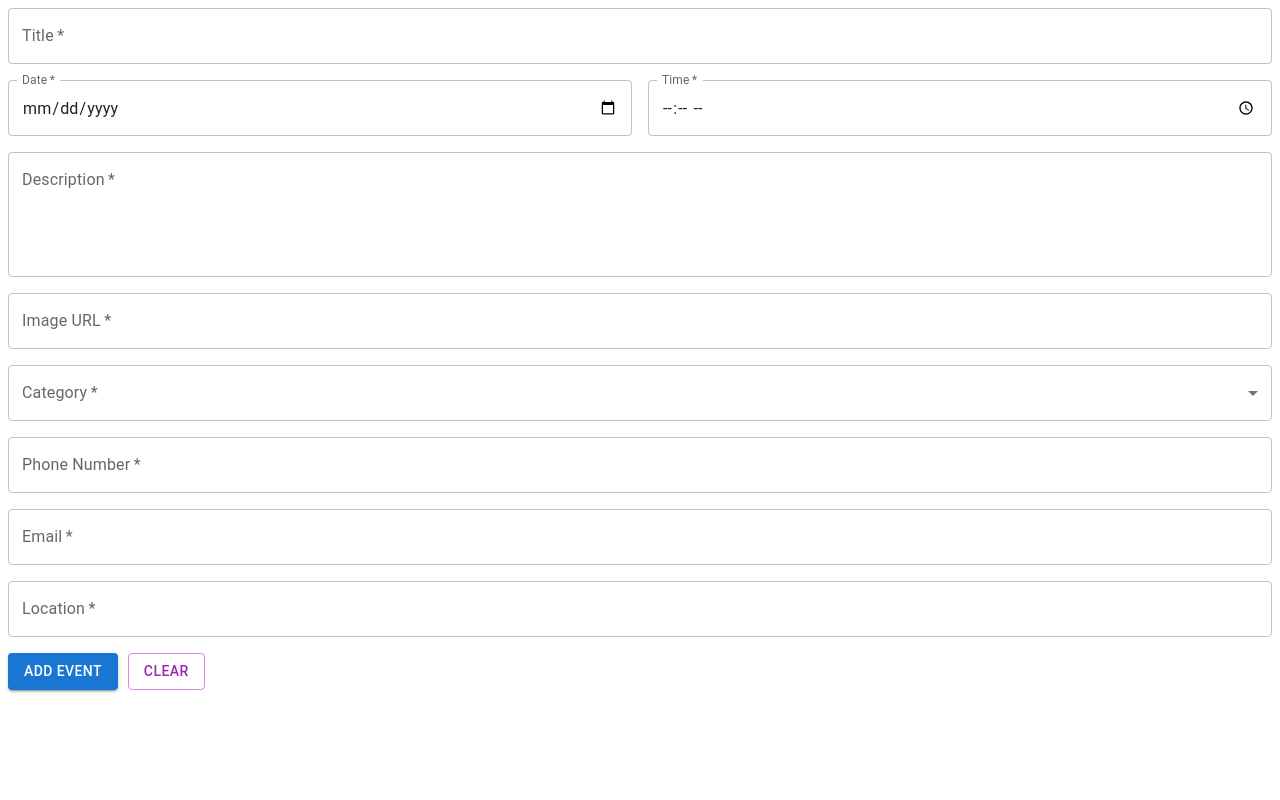
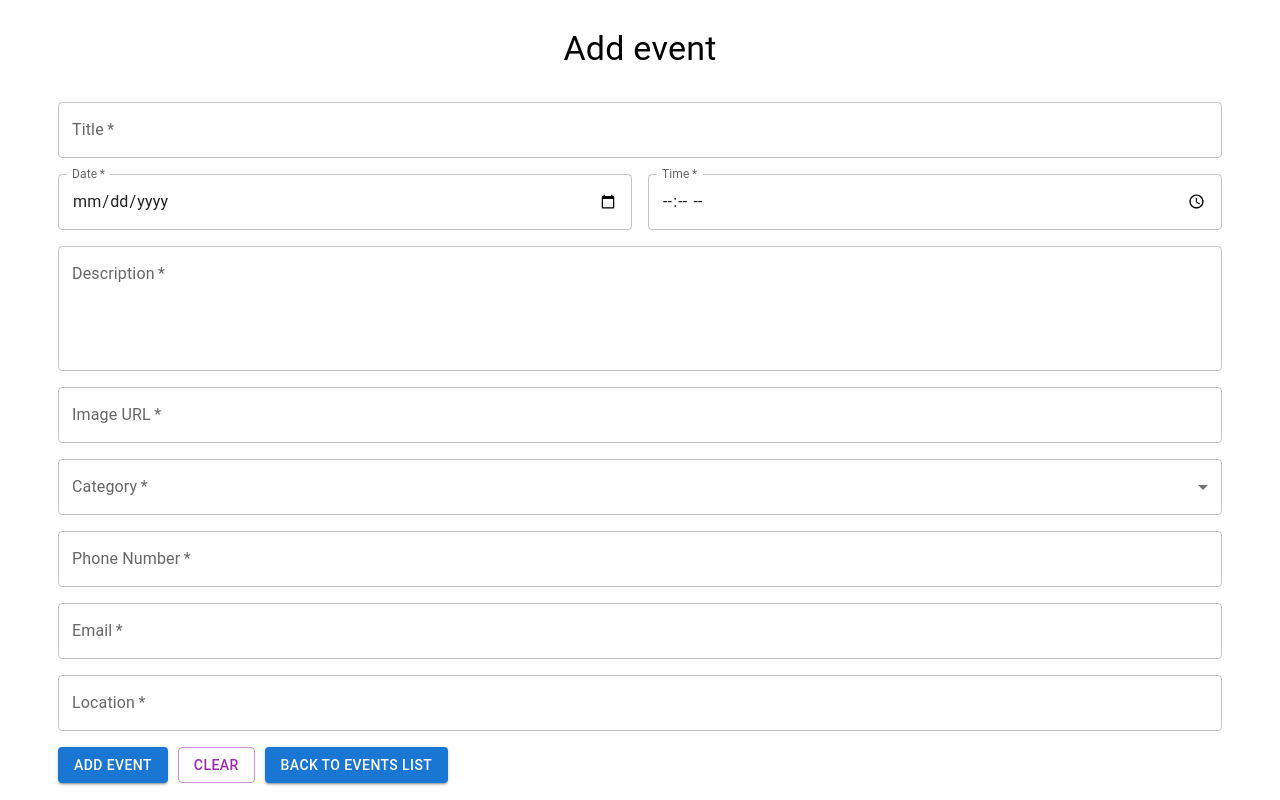
Before and after one commit to magdasoballa/events-list, a React (Create React App) app: page /add-event in a window 1280 px wide. Built offline with nearby package versions, Linux system fonts and the light colour scheme.

Commit message:
added date-fns + small style changes

```diff
--- a/package.json
+++ b/package.json
@@ -17,6 +17,7 @@
     "axios": "^1.7.2",
     "body-parser": "^1.20.2",
     "cors": "^2.8.5",
+    "date-fns": "^3.6.0",
     "express": "^4.19.2",
     "react": "^18.3.1",
     "react-dom": "^18.3.1",
--- a/public/index.html
+++ b/public/index.html
@@ -1,15 +1,15 @@
 <!DOCTYPE html>
 <html lang="en">
+
 <head>
   <meta charset="utf-8" />
   <link rel="icon" href="%PUBLIC_URL%/favicon.ico" />
   <meta name="viewport" content="width=device-width, initial-scale=1" />
   <meta name="theme-color" content="#000000" />
-    <meta
-      name="description"
-      content="Web site created using create-react-app"
-    />
-    <link rel="apple-touch-icon" href="%PUBLIC_URL%/logo192.png" />
+  <meta name="description" content="Web site created using create-react-app" />
+  <link rel="stylesheet" href="https://fonts.googleapis.com/css2?family=Lato:wght@400;700&display=swap">
+
+  <!-- <link rel="apple-touch-icon" href="%PUBLIC_URL%/logo192.png" /> -->
   <!--
       manifest.json provides metadata used when your web app is installed on a
       user's mobile device or desktop. See https://developers.google.com/web/fundamentals/web-app-manifest/
@@ -26,6 +26,7 @@
     -->
   <title>React App</title>
 </head>
+
 <body>
   <noscript>You need to enable JavaScript to run this app.</noscript>
   <div id="root"></div>
@@ -40,4 +41,5 @@
       To create a production bundle, use `npm run build` or `yarn build`.
     -->
 </body>
+
 </html>
--- a/server.js
+++ b/server.js
@@ -16,7 +16,8 @@ for (let i = 1; i <= 50; i++) {
     events.push({
         id: i,
         title: `Event ${i}`,
-        dateTime: `2024-07-${i < 10 ? '0' + i : i} 10:00`,
+        date: `2024-07-${i < 10 ? '0' + i : i}`,
+        time: `10:00`,
         description: `Description of Event ${i}`,
         image: `https://placeimg.com/400/300/${i}`,
         category: categories[i % categories.length],
--- a/src/App.tsx
+++ b/src/App.tsx
@@ -8,6 +8,7 @@ const App: React.FC = () => {
   return (
     <Router>
       <Routes>
+        <Route path="/" element={<EventsList />} />
         <Route path="/events" element={<EventsList />} />
         <Route path="/events/:id" element={<EventDetail />} />
         <Route path="/add-event" element={<AddEventForm />} />
--- /dev/null
+++ b/src/components/AddEventForm/AddEventForm.scss
@@ -0,0 +1,10 @@
+h4 {
+    display: flex;
+    align-items: center;
+    justify-content: center;
+    font-family: "Lato", Arial, sans-serif;
+    padding: 20px 0;
+}
+form {
+    padding: 0 50px;
+}
--- a/src/components/AddEventForm/AddEventForm.tsx
+++ b/src/components/AddEventForm/AddEventForm.tsx
@@ -1,7 +1,8 @@
 import React, { useState } from 'react';
-import { TextField, Button, Grid, MenuItem, Select, InputLabel, FormControl } from '@mui/material';
+import { TextField, Button, Grid, MenuItem, Select, InputLabel, FormControl, Typography } from '@mui/material';
 import axios from 'axios';
 import { useNavigate } from 'react-router-dom';
+import './AddEventForm.scss'
 
 const AddEventForm: React.FC = () => {
     const navigate = useNavigate();
@@ -76,8 +77,15 @@ const AddEventForm: React.FC = () => {
         setErrors({});
     };
 
+    const handleBackToList = () => {
+        navigate('/events');
+    };
 
     return (
+        <>
+            <Typography variant="h4" gutterBottom>
+                Add event
+            </Typography>
             <form onSubmit={handleSubmit}>
                 <Grid container spacing={2}>
                     <Grid item xs={12}>
@@ -182,16 +190,20 @@ const AddEventForm: React.FC = () => {
                             required
                         />
                     </Grid>
-                <Grid item xs={12}>
+                    <Grid item xs={12} >
                         <Button type="submit" variant="contained" color="primary">
                             Add Event
                         </Button>
-                    <Button variant="outlined" color="secondary" onClick={handleClear} style={{ marginLeft: '10px' }}>
+                        <Button variant="outlined" sx={{ marginLeft: '10px' }} color="secondary" onClick={handleClear}>
                             Clear
+                        </Button>
+                        <Button variant="contained" sx={{ marginLeft: '10px' }} onClick={handleBackToList}>
+                            Back to Events List
                         </Button>
                     </Grid>
                 </Grid>
             </form>
+        </>
     );
 };
 
--- a/src/components/EventDetail/EventDetail.tsx
+++ b/src/components/EventDetail/EventDetail.tsx
@@ -3,6 +3,7 @@ import { useParams, useNavigate } from 'react-router-dom';
 import { Card, CardContent, Typography, Button } from '@mui/material';
 import axios from 'axios';
 import { EventData } from '../../interfaces/eventInterfaces';
+import { format } from 'date-fns';
 
 const EventDetail: React.FC = () => {
     const { id } = useParams<{ id: string }>();
@@ -36,7 +37,8 @@ const EventDetail: React.FC = () => {
         <Card>
             <CardContent>
                 <Typography variant="h5">{event?.title}</Typography>
-                <Typography>{`${event?.date} ${event?.time}`}</Typography>
+                <Typography>{format(new Date(event.date), 'dd.MM.yyyy')}</Typography>
+                <Typography>{event.time}</Typography>
                 <Typography>{event?.description}</Typography>
                 <Typography>{event?.category}</Typography>
                 <Typography>{event?.phoneNumber}</Typography>
--- a/src/components/EventsList/EventsList.scss
+++ b/src/components/EventsList/EventsList.scss
@@ -0,0 +1,11 @@
+.list-wrapper {
+    display: flex;
+    align-items: center;
+    justify-content: center;
+    h4 {
+        display: flex;
+        align-items: center;
+        justify-content: center;
+        font-family: "Lato", Arial, sans-serif;
+    }
+}
--- a/src/components/EventsList/EventsList.tsx
+++ b/src/components/EventsList/EventsList.tsx
@@ -4,6 +4,7 @@ import EventIcon from '@mui/icons-material/Event';
 import { useNavigate } from 'react-router-dom';
 import { EventData } from '../../interfaces/eventInterfaces';
 import axios from 'axios';
+import './EventsList.scss'
 
 const EventsList: React.FC = () => {
     const [events, setEvents] = useState<EventData[]>([]);
@@ -51,14 +52,13 @@ const EventsList: React.FC = () => {
     };
 
     return (
+        <div className="list-wrapper">
             <Box sx={{ padding: 2 }}>
                 <Typography variant="h4" gutterBottom>
                     Events List
                 </Typography>
-            <Button variant="contained" color="primary" onClick={handleAddEvent}>
-                Add Event
-            </Button>
-            <FormControl variant="outlined" sx={{ minWidth: 120, marginBottom: 2 }}>
+
+                <FormControl variant="outlined" sx={{ marginBottom: 2, display: 'flex' }}>
                     <InputLabel id="items-per-page-label">Items per page</InputLabel>
                     <Select
                         labelId="items-per-page-label"
@@ -99,6 +99,9 @@ const EventsList: React.FC = () => {
                         </ListItem>
                     ))}
                 </List>
+                <Button sx={{ width: '100%' }} variant="contained" color="primary" onClick={handleAddEvent}>
+                    Add Event
+                </Button>
                 <Box sx={{ display: 'flex', justifyContent: 'center', marginTop: 2 }}>
                     <Pagination
                         count={Math.ceil(events.length / itemsPerPage)}
@@ -108,6 +111,7 @@ const EventsList: React.FC = () => {
                     />
                 </Box>
             </Box>
+        </div>
     );
 };
 
```
Also changed, not shown: public/manifest.json, 1 other file (tests, documents, lock files or other folders). Lines whose indentation alone changed are shown as unchanged.
